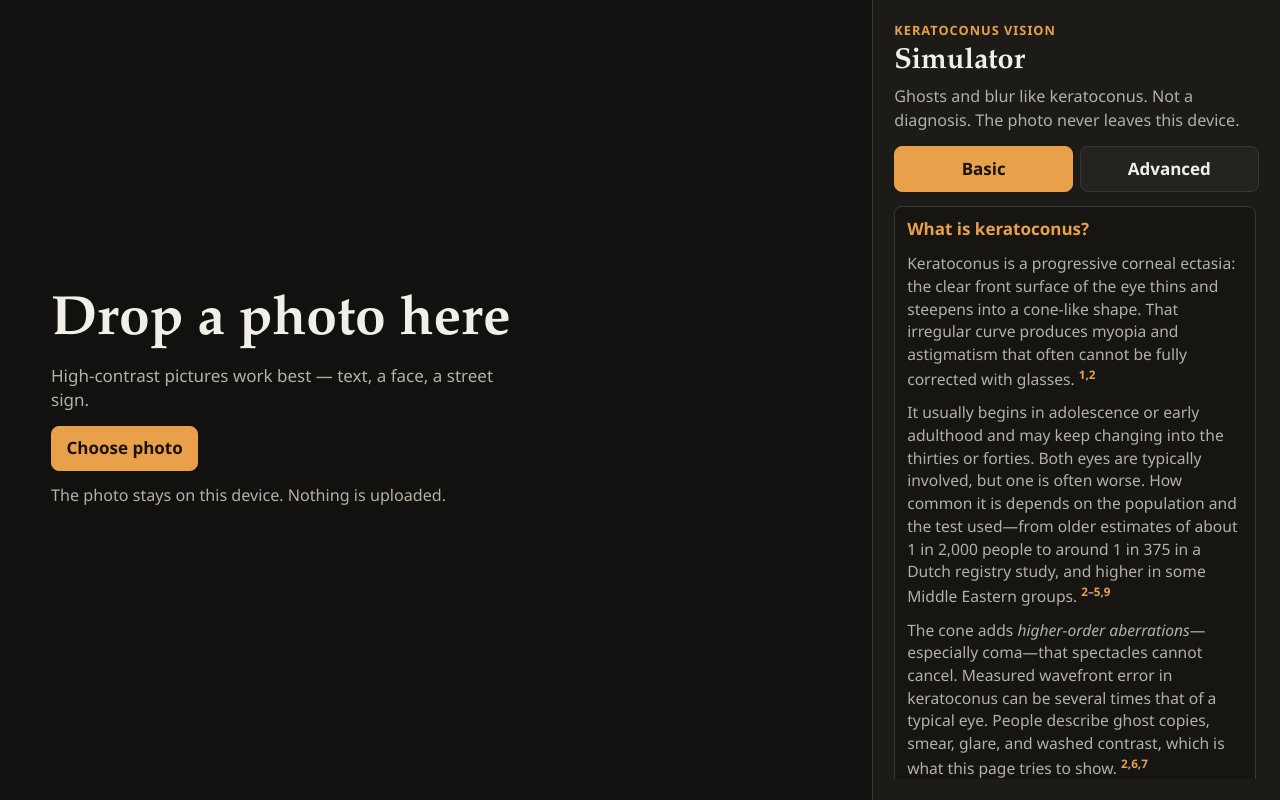
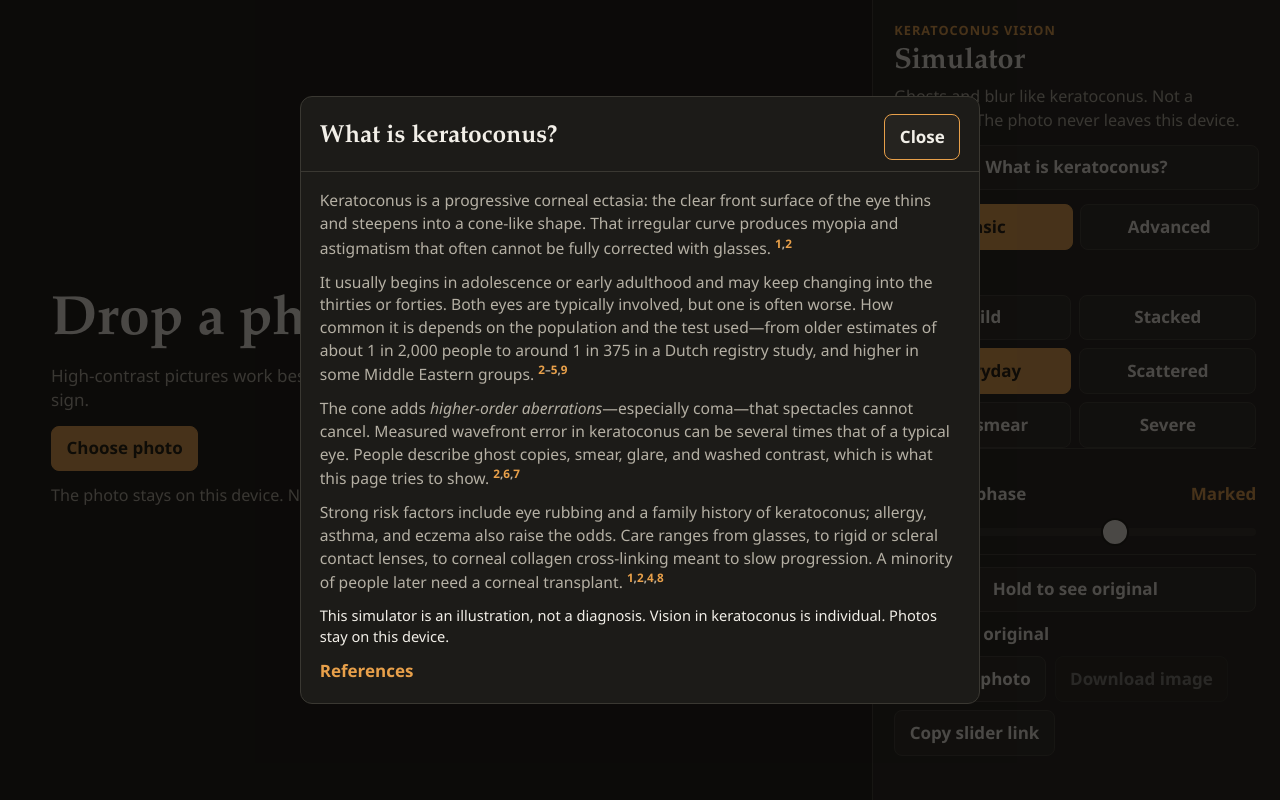
Before and after one commit to Greggster990/keratoconus-simulator, a website built with Vite: page index.html in a window 1280 px wide. Built offline with nearby package versions, Linux system fonts and the light colour scheme.

Commit message:
Show the keratoconus explainer as a first-visit popup.
Dismissal is stored in a local first-party cookie only. A sidebar button can open the same note again.

```diff
--- a/index.html
+++ b/index.html
@@ -37,6 +37,9 @@
             Ghosts and blur like keratoconus. Not a diagnosis. The photo never
             leaves this device.
           </p>
+          <button type="button" class="btn about-open" id="about-open">
+            What is keratoconus?
+          </button>
           <div class="tabs" role="tablist" aria-label="Control mode">
             <button
               type="button"
@@ -63,111 +66,6 @@
         </header>
 
         <div class="panel-scroll">
-          <details class="about" open>
-            <summary>What is keratoconus?</summary>
-            <div class="about-body">
-              <p>
-                Keratoconus is a progressive corneal ectasia: the clear front
-                surface of the eye thins and steepens into a cone-like shape.
-                That irregular curve produces myopia and astigmatism that often
-                cannot be fully corrected with glasses.
-                <sup class="cite"><a href="#ref-1">1</a>,<a href="#ref-2">2</a></sup>
-              </p>
-              <p>
-                It usually begins in adolescence or early adulthood and may keep
-                changing into the thirties or forties. Both eyes are typically
-                involved, but one is often worse. How common it is depends on
-                the population and the test used—from older estimates of about
-                1 in 2,000 people to around 1 in 375 in a Dutch registry study,
-                and higher in some Middle Eastern groups.
-                <sup class="cite"><a href="#ref-2">2</a>–<a href="#ref-5">5</a>,<a href="#ref-9">9</a></sup>
-              </p>
-              <p>
-                The cone adds <em>higher-order aberrations</em>—especially
-                coma—that spectacles cannot cancel. Measured wavefront error in
-                keratoconus can be several times that of a typical eye. People
-                describe ghost copies, smear, glare, and washed contrast, which
-                is what this page tries to show.
-                <sup class="cite"><a href="#ref-2">2</a>,<a href="#ref-6">6</a>,<a href="#ref-7">7</a></sup>
-              </p>
-              <p>
-                Strong risk factors include eye rubbing and a family history of
-                keratoconus; allergy, asthma, and eczema also raise the odds.
-                Care ranges from glasses, to rigid or scleral contact lenses,
-                to corneal collagen cross-linking meant to slow progression.
-                A minority of people later need a corneal transplant.
-                <sup class="cite"><a href="#ref-1">1</a>,<a href="#ref-2">2</a>,<a href="#ref-4">4</a>,<a href="#ref-8">8</a></sup>
-              </p>
-              <p class="about-note">
-                This simulator is an illustration, not a diagnosis. Vision in
-                keratoconus is individual. Photos stay on this device.
-              </p>
-              <details class="refs">
-                <summary>References</summary>
-                <ol class="ref-list">
-                  <li id="ref-1">
-                    Santodomingo-Rubido J, Carracedo G, Suzaki A, Villa-Collar C,
-                    Vincent SJ, Wolffsohn JS. Keratoconus: an updated review.
-                    <i>Cont Lens Anterior Eye</i>. 2022;45(3):101559.
-                    PMID: <a href="https://pubmed.ncbi.nlm.nih.gov/34991971/">34991971</a>.
-                  </li>
-                  <li id="ref-2">
-                    Asimellis G, Kaufman EJ. Keratoconus. In: <i>StatPearls</i>.
-                    Treasure Island (FL): StatPearls Publishing; 2024.
-                    <a href="https://www.ncbi.nlm.nih.gov/books/NBK470435/">NBK470435</a>.
-                  </li>
-                  <li id="ref-3">
-                    Godefrooij DA, de Wit GA, Uiterwaal CSPM, Imhof SM, Wisse RPL.
-                    Age-specific incidence and prevalence of keratoconus: a
-                    nationwide registration study. <i>Am J Ophthalmol</i>.
-                    2017;175:169-172. PMID:
-                    <a href="https://pubmed.ncbi.nlm.nih.gov/28039037/">28039037</a>.
-                  </li>
-                  <li id="ref-4">
-                    Hashemi H, Heydarian S, Hooshmand E, et al. The prevalence
-                    and risk factors for keratoconus: a systematic review and
-                    meta-analysis. <i>Cornea</i>. 2020;39(2):263-270. PMID:
-                    <a href="https://pubmed.ncbi.nlm.nih.gov/31498247/">31498247</a>.
-                  </li>
-                  <li id="ref-5">
-                    Gomes JAP, Rodrigues PF, Lamazales LL. Keratoconus
-                    epidemiology: a review. <i>Saudi J Ophthalmol</i>.
-                    2022;36(1):3-6. PMID:
-                    <a href="https://pubmed.ncbi.nlm.nih.gov/35971497/">35971497</a>.
-                  </li>
-                  <li id="ref-6">
-                    Pantanelli S, MacRae S, Jeong TM, Yoon G. Characterizing the
-                    wave aberration in eyes with keratoconus or penetrating
-                    keratoplasty using a high-dynamic range wavefront sensor.
-                    <i>Ophthalmology</i>. 2007;114(11):2013-2021. PMID:
-                    <a href="https://pubmed.ncbi.nlm.nih.gov/17561224/">17561224</a>.
-                  </li>
-                  <li id="ref-7">
-                    Jinabhai A, Radhakrishnan H, O’Donnell C. Higher order
-                    aberrations in keratoconus: a review. <i>Optom Pract</i>.
-                    2009;10:141-160.
-                  </li>
-                  <li id="ref-8">
-                    Wollensak G, Spoerl E, Seiler T. Riboflavin/ultraviolet-a-induced
-                    collagen crosslinking for the treatment of keratoconus.
-                    <i>Am J Ophthalmol</i>. 2003;135(5):620-627. PMID:
-                    <a href="https://pubmed.ncbi.nlm.nih.gov/12719068/">12719068</a>.
-                  </li>
-                  <li id="ref-9">
-                    Sriranganathan A, et al. Global incidence and prevalence of
-                    keratoconus: a systematic review and meta-analysis.
-                    <i>Cornea</i>. 2025. PMID:
-                    <a href="https://pubmed.ncbi.nlm.nih.gov/40833011/">40833011</a>.
-                  </li>
-                </ol>
-                <p class="about-note">
-                  Full notes on how each source was used:
-                  <a href="./CITATIONS.md">CITATIONS.md</a>.
-                </p>
-              </details>
-            </div>
-          </details>
-
           <div
             class="tab-panel"
             id="panel-basic"
@@ -369,6 +267,117 @@
         </div>
       </aside>
     </div>
+    <dialog class="about-modal" id="about-modal" aria-labelledby="about-title">
+      <div class="about-card">
+        <div class="about-top">
+          <h2 id="about-title">What is keratoconus?</h2>
+          <button type="button" class="btn about-close" id="about-close">
+            Close
+          </button>
+        </div>
+        <div class="about-body">
+          <p>
+            Keratoconus is a progressive corneal ectasia: the clear front
+            surface of the eye thins and steepens into a cone-like shape.
+            That irregular curve produces myopia and astigmatism that often
+            cannot be fully corrected with glasses.
+            <sup class="cite"><a href="#ref-1">1</a>,<a href="#ref-2">2</a></sup>
+          </p>
+          <p>
+            It usually begins in adolescence or early adulthood and may keep
+            changing into the thirties or forties. Both eyes are typically
+            involved, but one is often worse. How common it is depends on
+            the population and the test used—from older estimates of about
+            1 in 2,000 people to around 1 in 375 in a Dutch registry study,
+            and higher in some Middle Eastern groups.
+            <sup class="cite"><a href="#ref-2">2</a>–<a href="#ref-5">5</a>,<a href="#ref-9">9</a></sup>
+          </p>
+          <p>
+            The cone adds <em>higher-order aberrations</em>—especially
+            coma—that spectacles cannot cancel. Measured wavefront error in
+            keratoconus can be several times that of a typical eye. People
+            describe ghost copies, smear, glare, and washed contrast, which
+            is what this page tries to show.
+            <sup class="cite"><a href="#ref-2">2</a>,<a href="#ref-6">6</a>,<a href="#ref-7">7</a></sup>
+          </p>
+          <p>
+            Strong risk factors include eye rubbing and a family history of
+            keratoconus; allergy, asthma, and eczema also raise the odds.
+            Care ranges from glasses, to rigid or scleral contact lenses,
+            to corneal collagen cross-linking meant to slow progression.
+            A minority of people later need a corneal transplant.
+            <sup class="cite"><a href="#ref-1">1</a>,<a href="#ref-2">2</a>,<a href="#ref-4">4</a>,<a href="#ref-8">8</a></sup>
+          </p>
+          <p class="about-note">
+            This simulator is an illustration, not a diagnosis. Vision in
+            keratoconus is individual. Photos stay on this device.
+          </p>
+          <details class="refs">
+            <summary>References</summary>
+            <ol class="ref-list">
+              <li id="ref-1">
+                Santodomingo-Rubido J, Carracedo G, Suzaki A, Villa-Collar C,
+                Vincent SJ, Wolffsohn JS. Keratoconus: an updated review.
+                <i>Cont Lens Anterior Eye</i>. 2022;45(3):101559.
+                PMID: <a href="https://pubmed.ncbi.nlm.nih.gov/34991971/">34991971</a>.
+              </li>
+              <li id="ref-2">
+                Asimellis G, Kaufman EJ. Keratoconus. In: <i>StatPearls</i>.
+                Treasure Island (FL): StatPearls Publishing; 2024.
+                <a href="https://www.ncbi.nlm.nih.gov/books/NBK470435/">NBK470435</a>.
+              </li>
+              <li id="ref-3">
+                Godefrooij DA, de Wit GA, Uiterwaal CSPM, Imhof SM, Wisse RPL.
+                Age-specific incidence and prevalence of keratoconus: a
+                nationwide registration study. <i>Am J Ophthalmol</i>.
+                2017;175:169-172. PMID:
+                <a href="https://pubmed.ncbi.nlm.nih.gov/28039037/">28039037</a>.
+              </li>
+              <li id="ref-4">
+                Hashemi H, Heydarian S, Hooshmand E, et al. The prevalence
+                and risk factors for keratoconus: a systematic review and
+                meta-analysis. <i>Cornea</i>. 2020;39(2):263-270. PMID:
+                <a href="https://pubmed.ncbi.nlm.nih.gov/31498247/">31498247</a>.
+              </li>
+              <li id="ref-5">
+                Gomes JAP, Rodrigues PF, Lamazales LL. Keratoconus
+                epidemiology: a review. <i>Saudi J Ophthalmol</i>.
+                2022;36(1):3-6. PMID:
+                <a href="https://pubmed.ncbi.nlm.nih.gov/35971497/">35971497</a>.
+              </li>
+              <li id="ref-6">
+                Pantanelli S, MacRae S, Jeong TM, Yoon G. Characterizing the
+                wave aberration in eyes with keratoconus or penetrating
+                keratoplasty using a high-dynamic range wavefront sensor.
+                <i>Ophthalmology</i>. 2007;114(11):2013-2021. PMID:
+                <a href="https://pubmed.ncbi.nlm.nih.gov/17561224/">17561224</a>.
+              </li>
+              <li id="ref-7">
+                Jinabhai A, Radhakrishnan H, O’Donnell C. Higher order
+                aberrations in keratoconus: a review. <i>Optom Pract</i>.
+                2009;10:141-160.
+              </li>
+              <li id="ref-8">
+                Wollensak G, Spoerl E, Seiler T. Riboflavin/ultraviolet-a-induced
+                collagen crosslinking for the treatment of keratoconus.
+                <i>Am J Ophthalmol</i>. 2003;135(5):620-627. PMID:
+                <a href="https://pubmed.ncbi.nlm.nih.gov/12719068/">12719068</a>.
+              </li>
+              <li id="ref-9">
+                Sriranganathan A, et al. Global incidence and prevalence of
+                keratoconus: a systematic review and meta-analysis.
+                <i>Cornea</i>. 2025. PMID:
+                <a href="https://pubmed.ncbi.nlm.nih.gov/40833011/">40833011</a>.
+              </li>
+            </ol>
+            <p class="about-note">
+              Full notes on how each source was used:
+              <a href="./CITATIONS.md">CITATIONS.md</a>.
+            </p>
+          </details>
+        </div>
+      </div>
+    </dialog>
     <input id="file" type="file" accept="image/*" hidden />
     <script type="module" src="/src/main.ts"></script>
   </body>
--- a/src/main.ts
+++ b/src/main.ts
@@ -22,6 +22,9 @@ import {
   writeParams,
 } from './ui'
 import type { SliderEls } from './ui'
+
+const ABOUT_COOKIE = 'kc-about-read'
+const ABOUT_COOKIE_MAX_AGE = 60 * 60 * 24 * 365
 
 const canvas = mustEl('#view', HTMLCanvasElement)
 const stage = mustEl('#stage', HTMLElement)
@@ -93,6 +96,7 @@ tabBasic.addEventListener('click', () => setTab('basic'))
 tabAdvanced.addEventListener('click', () => setTab('advanced'))
 setTab(startAdvanced ? 'advanced' : 'basic')
 bindHelp()
+bindAboutModal()
 
 for (const input of Object.values(sliders)) {
   input.addEventListener('input', onSliderInput)
@@ -307,6 +311,41 @@ function syncQuery(next: GhostParams): void {
   window.history.replaceState(null, '', `${window.location.pathname}?${query.toString()}`)
 }
 
+function bindAboutModal(): void {
+  const dialog = mustEl('#about-modal', HTMLDialogElement)
+  const openBtn = mustEl('#about-open', HTMLButtonElement)
+  const closeBtn = mustEl('#about-close', HTMLButtonElement)
+
+  const closeAndRemember = (): void => {
+    document.cookie = `${ABOUT_COOKIE}=1; Max-Age=${ABOUT_COOKIE_MAX_AGE}; Path=/; SameSite=Lax`
+    if (dialog.open) {
+      dialog.close()
+    }
+  }
+
+  openBtn.addEventListener('click', () => {
+    if (!dialog.open) {
+      dialog.showModal()
+    }
+  })
+  closeBtn.addEventListener('click', () => {
+    closeAndRemember()
+  })
+  dialog.addEventListener('click', (event) => {
+    if (event.target === dialog) {
+      closeAndRemember()
+    }
+  })
+  dialog.addEventListener('cancel', () => {
+    document.cookie = `${ABOUT_COOKIE}=1; Max-Age=${ABOUT_COOKIE_MAX_AGE}; Path=/; SameSite=Lax`
+  })
+
+  const alreadyRead = document.cookie.split(';').some((part) => part.trim().startsWith(`${ABOUT_COOKIE}=`))
+  if (!alreadyRead && !dialog.open) {
+    dialog.showModal()
+  }
+}
+
 function isFileDrag(event: DragEvent): boolean {
   const types = event.dataTransfer?.types
   if (!types) {
--- a/src/styles.css
+++ b/src/styles.css
@@ -135,15 +135,59 @@ body {
   padding-right: 0.15rem;
 }
 
-.about {
-  margin: 0 0 0.85rem;
-  padding: 0.55rem 0.7rem;
-  border: 1px solid var(--line);
-  border-radius: 8px;
-  background: #161512;
+.about-open {
+  width: 100%;
+  margin: 0.75rem 0 0;
 }
 
-.about > summary,
+.about-modal {
+  max-width: min(40rem, calc(100vw - 1.5rem));
+  max-height: min(88dvh, 44rem);
+  padding: 0;
+  border: 1px solid var(--line);
+  border-radius: 12px;
+  background: var(--panel);
+  color: var(--ink);
+}
+
+.about-modal::backdrop {
+  background: rgb(10 9 8 / 72%);
+}
+
+.about-card {
+  display: flex;
+  flex-direction: column;
+  max-height: min(88dvh, 44rem);
+}
+
+.about-top {
+  display: flex;
+  align-items: center;
+  justify-content: space-between;
+  gap: 0.75rem;
+  flex: 0 0 auto;
+  padding: 1rem 1.1rem 0.7rem;
+  border-bottom: 1px solid var(--line);
+}
+
+.about-top h2 {
+  margin: 0;
+  font-family: var(--font-display);
+  font-size: 1.45rem;
+  letter-spacing: 0;
+  text-transform: none;
+  color: var(--ink);
+}
+
+.about-close {
+  flex: 0 0 auto;
+}
+
+.about-modal .about-body {
+  overflow-y: auto;
+  padding: 1rem 1.1rem 1.15rem;
+}
+
 .refs > summary {
   cursor: pointer;
   font-weight: 700;
@@ -151,13 +195,8 @@ body {
   list-style: none;
 }
 
-.about > summary::-webkit-details-marker,
 .refs > summary::-webkit-details-marker {
   display: none;
-}
-
-.about-body {
-  margin-top: 0.65rem;
 }
 
 .about-body p {
```
